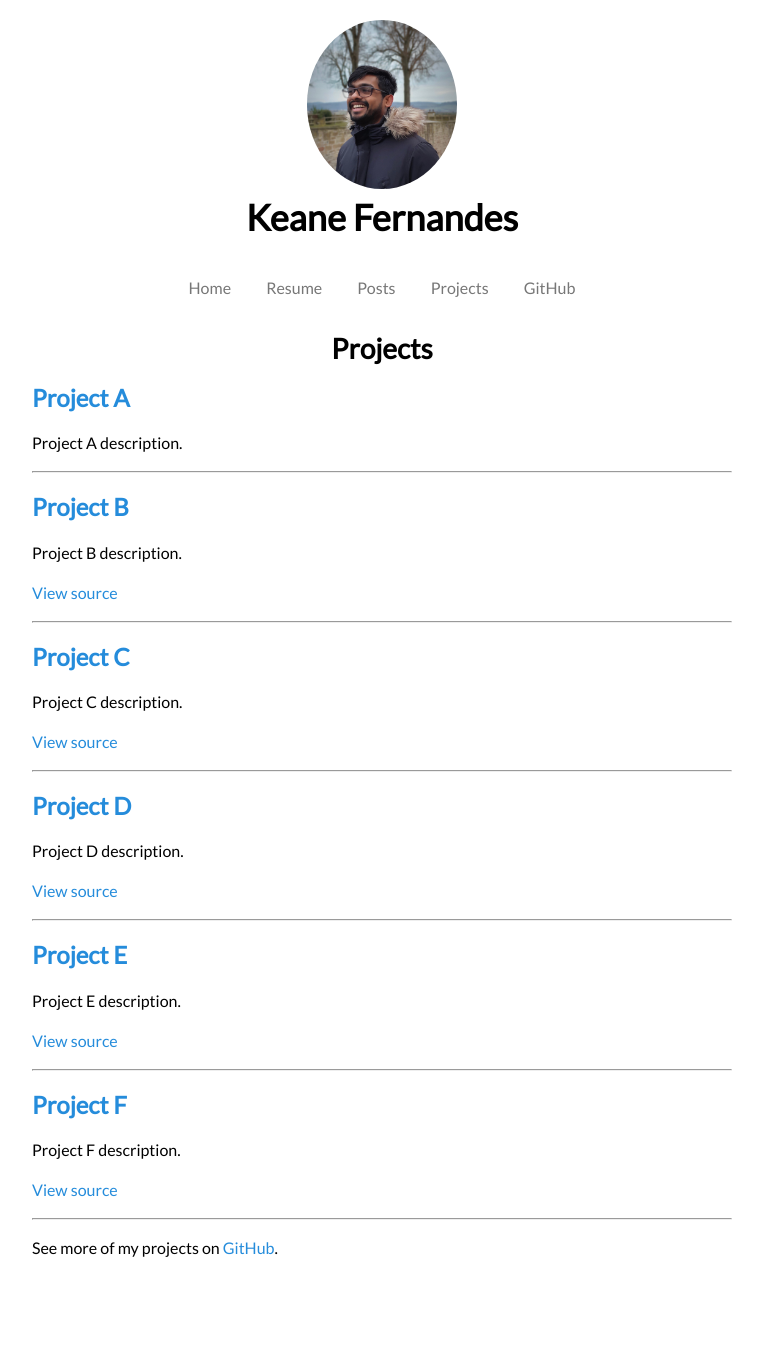
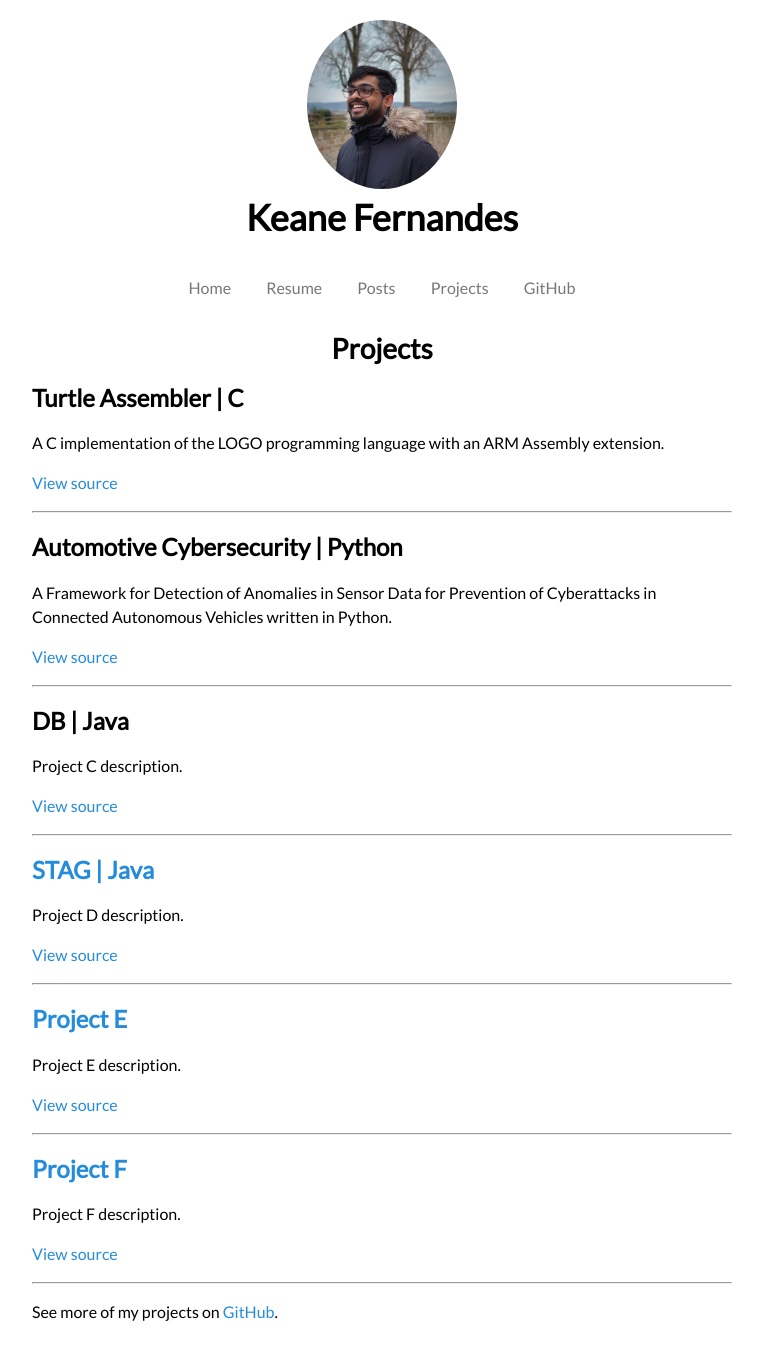
Before and after one commit to keane-fernandes/keane-fernandes.github.io, a Jekyll site: the page built from projects.md, in a window 1280 px wide. Shown: the whole page, without its empty margins (258-1021 px from the left). Built offline with Jekyll 4.4.1, drawn with Linux system fonts in a browser that asks for light colours; nearby versions of some CDN libraries; before the commit the page ends 1296 px from its top, so only the background shows below that.

Commit message:
Updated prject descriptions

```diff
--- a/_data/projects.yml
+++ b/_data/projects.yml
@@ -1,15 +1,14 @@
-- name: Project A
-  url: https://keane-fernandes.github.io
-  description: Project A description.
-- name: Project B
-  url: https://keane-fernandes.github.io # application that is hosted online (heroku, netlify etc.)
-  description: Project B description.
-  src: https://github.com/keane-fernandes # source files hosted on a remote git repository.
-- name: Project C
-  url: https://keane-fernandes.github.io
+- name: Turtle Assembler | C
+  src: https://github.com/keane-fernandes/c-turtle
+  description: A C implementation of the LOGO programming language with an ARM Assembly extension.
+- name: Automotive Cybersecurity | Python
+  src: https://github.com/keane-fernandes/python-pol-ml-cybersecurity
+  description: A Framework for Detection of Anomalies in Sensor Data for Prevention of Cyberattacks in Connected Autonomous Vehicles written in Python.
+- name: DB | Java
+  src: https://keane-fernandes.github.io
   description: Project C description.
   src: https://github.com/keane-fernandes
-- name: Project D
+- name: STAG | Java
   url: https://keane-fernandes.github.io
   description: Project D description.
   src: https://github.com/keane-fernandes
@@ -19,5 +18,11 @@
   src: https://github.com/keane-fernandes
 - name: Project F
   url: https://keane-fernandes.github.io
-  description: Project F description.
-  src: https://github.com/keane-fernandes
+  description: Project F description. # live deployment (Heroku, Netlify etc.)
+  src: https://github.com/keane-fernandes # source files (GitHub)
+
+
+#- name: Project X
+#  url: https://keane-fernandes.github.io
+#  description: Project F description. # live deployment (Heroku, Netlify etc.)
+#  src: https://github.com/keane-fernandes # source files (GitHub)
```
